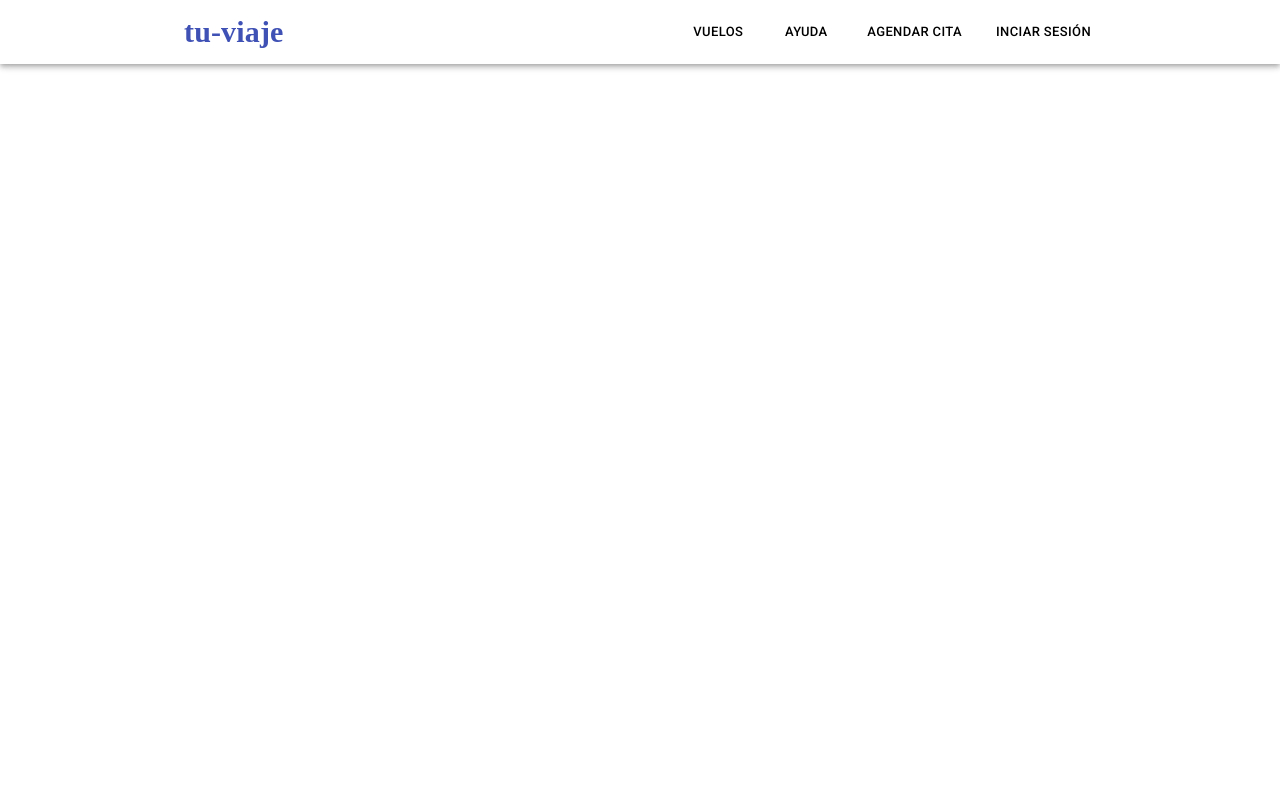
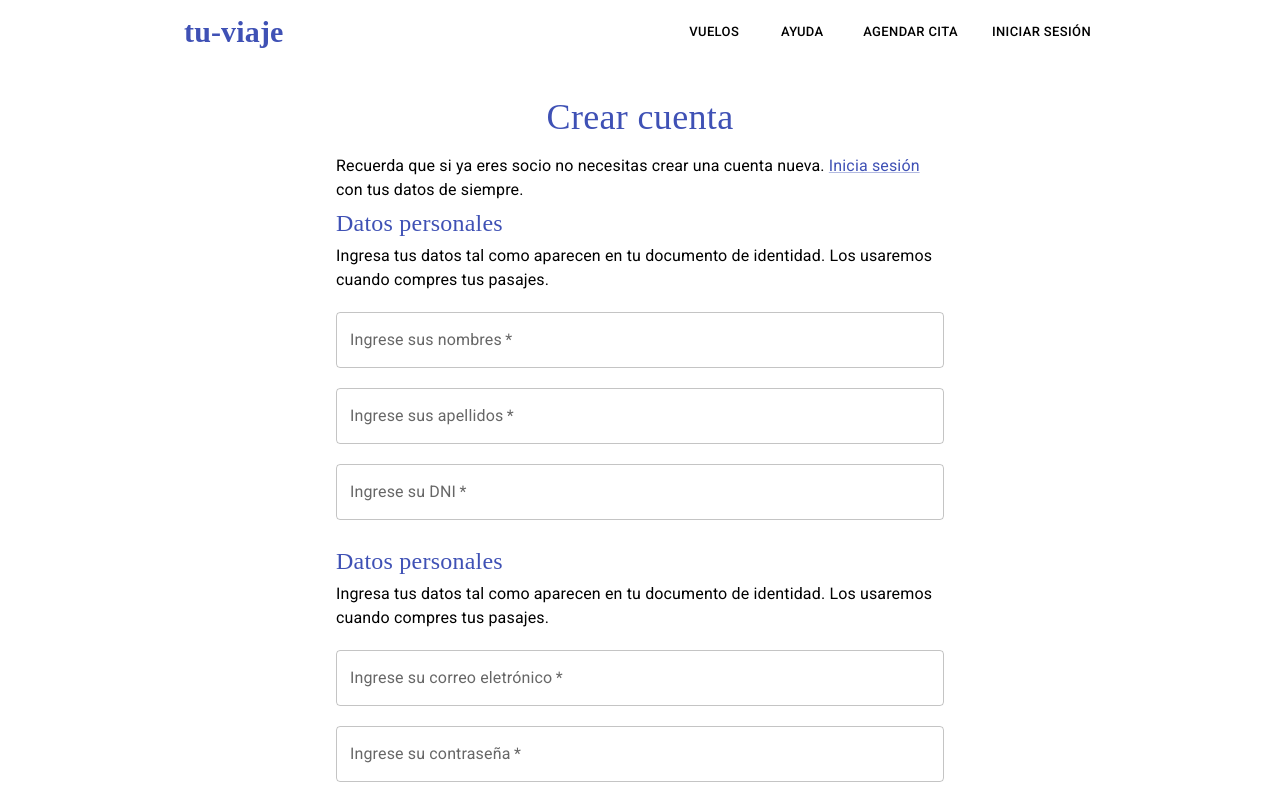
Before and after one commit to fraannco/aerolinea-tu-viaje, a React (Create React App) app in the folder Codigo/tu-viaje/: page /register in a window 1280 px wide. Shown: the top 800 px of the page. Built offline with nearby package versions, Linux system fonts and the light colour scheme.

Commit message:
Formulario de registro

```diff
--- a/Codigo/tu-viaje/src/App.js
+++ b/Codigo/tu-viaje/src/App.js
@@ -5,7 +5,8 @@ import {
 } from 'react-router-dom';
 import Navbar from './Components/Navbar';
 import Inicio from './Pages/Inicio'
-import Login from './Pages/Login';
+import LoginPage from './Pages/Login';
+import RegisterPage from './Pages/Register';
 
 function App() {
   return (
@@ -15,7 +16,8 @@ function App() {
       </div>
       <Routes>
         <Route exact path="/" element={<Inicio/>}/>
-        <Route exact path="/login" element={<Login />}/>
+        <Route exact path="/login" element={<LoginPage />}/>
+        <Route exact path="/register" element={<RegisterPage />}/>
       </Routes>
     </Router>
   );
--- a/Codigo/tu-viaje/src/Components/Cards/RecomendationNational.jsx
+++ b/Codigo/tu-viaje/src/Components/Cards/RecomendationNational.jsx
@@ -1,3 +1,4 @@
+import React from "react";
 import { Button, Grid, Typography } from "@mui/material";
 import { Box } from "@mui/system";
 import MediaCard from "./MediaCard";
--- a/Codigo/tu-viaje/src/Components/Cards/Recommendation.jsx
+++ b/Codigo/tu-viaje/src/Components/Cards/Recommendation.jsx
@@ -1,3 +1,4 @@
+import React from "react";
 import { Button, Grid, Typography } from "@mui/material";
 import { Box } from "@mui/system";
 import MediaCard from "./MediaCard";
--- a/Codigo/tu-viaje/src/Components/Navbar.jsx
+++ b/Codigo/tu-viaje/src/Components/Navbar.jsx
@@ -5,7 +5,7 @@ import React from "react";
 const Navbar = () => {
   return (
     <Box sx={{ flexGrow: 1 }}>
-      <AppBar position="static" style={{ background: "#fff" }}>
+      <AppBar position="static" style={{ background: "#fff", boxShadow: "none" }}>
         <Toolbar sx={{ mx: 20 }}>
           <Typography
             variant="h6"
@@ -63,7 +63,9 @@ const Navbar = () => {
             sx={{ ml: 3 }}
             style={{ color: "#000" }}
           >
-            Inciar Sesión
+            <Link underline="none" href="/login" style={{ color: "#000" }}>
+              Iniciar Sesión
+            </Link>
           </Button>
         </Toolbar>
       </AppBar>
--- a/Codigo/tu-viaje/src/Components/auth/Login.jsx
+++ b/Codigo/tu-viaje/src/Components/auth/Login.jsx
@@ -1,4 +1,4 @@
-import React from "react";
+import React, { useState } from "react";
 import {
   Button,
   Grid,
@@ -8,6 +8,9 @@ import {
   Typography,
 } from "@mui/material";
 const Login = () => {
+  const [email, setEmail] = useState("");
+  const [password, setPassword] = useState("");
+
   const paperStyle = {
     padding: 20,
     width: "600px",
@@ -56,6 +59,7 @@ const Login = () => {
           </Grid>
         </Grid>
         <Grid p={1}>
+          <form>
             <Grid style={{ padding: "5px" }}>
               <TextField
                 id="outlined-required"
@@ -64,6 +68,8 @@ const Login = () => {
                 type="email"
                 fullWidth
                 required
+                value={email}
+                onChange={(e) => setEmail(e.target.value)}
               />
             </Grid>
             <Grid style={{ padding: "5px" }}>
@@ -74,15 +80,10 @@ const Login = () => {
                 type="password"
                 fullWidth
                 required
+                value={password}
+                nChange={(e) => setPassword(e.target.value)}
               />
             </Grid>
-        </Grid>
-        <Grid p={2} align="right">
-          <Typography>
-            <Link href="#">¿Olvidaste tu contraseña?</Link>
-          </Typography>
-        </Grid>
-        <Grid p={2}>
             <Button
               type="submit"
               color="primary"
@@ -93,6 +94,14 @@ const Login = () => {
             >
               Iniciar Sesión
             </Button>
+          </form>
+        </Grid>
+        <Grid p={2} align="right">
+          <Typography>
+            <Link href="#">¿Olvidaste tu contraseña?</Link>
+          </Typography>
+        </Grid>
+        <Grid p={2}>
           <Button
             type="submit"
             color="primary"
--- /dev/null
+++ b/Codigo/tu-viaje/src/Components/auth/Register.jsx
@@ -0,0 +1,214 @@
+import DatePicker from "@mui/lab/DatePicker";
+import LocalizationProvider from "@mui/lab/LocalizationProvider";
+import AdapterDateFns from "@mui/lab/AdapterDateFns";
+import { Box, Button, Grid, Link, TextField, Typography } from "@mui/material";
+import { makeStyles } from "@mui/styles";
+import React from "react";
+
+const useStyles = makeStyles({
+  field: {
+    marginTop: 20,
+    marginBottom: 20,
+    display: "block",
+  },
+  container: {
+    padding: "2em",
+    justifyContent: "center",
+  },
+});
+
+const Register = () => {
+  const classes = useStyles();
+
+  const [nombres, setNombres] = React.useState("");
+  const [apellidos, setApellidos] = React.useState("");
+  const [DNI, setDNI] = React.useState("");
+  const [fechaNacimiento, setFechaNacimiento] = React.useState(new Date());
+  const [correo, setCorreo] = React.useState("");
+  const [password, setPassword] = React.useState("");
+  const [password2, setPassword2] = React.useState("");
+  const [error, setError] = React.useState(false)
+
+  const handleSubmit = (e) => {
+    e.preventDefault();
+    if(password===password2){
+      const cuenta = {
+        nombres: nombres,
+        apellidos: apellidos,
+        dni: DNI,
+        fechaNacimiento: fechaNacimiento,
+        email: correo,
+        password: password
+      };
+      console.log(
+        `Nombres del cliente: ${cuenta.nombres}\nApellidos del cliente: ${cuenta.apellidos} \nDNI del cliente: ${cuenta.dni} \nCorreo: ${cuenta.correo} \nContraseña: ${cuenta.password}`
+      );
+    }else setError(true)
+
+  };
+
+  return (
+    <div>
+      <Grid
+        container
+        direction="row"
+        justify="center"
+        align="center"
+        className={classes.container}
+      >
+        <Grid item xs={12} sm={8} md={6}>
+          <Box>
+            <form onSubmit={handleSubmit}>
+              <Grid item xs={12} justify="center" align="center">
+                <Typography
+                  style={{
+                    fontFamily: "Raleway",
+                    fontStyle: "bold",
+                    fontWeight: "500",
+                    fontSize: "36px",
+                    lineHeight: "42px",
+                    color: "#3F51B5",
+                  }}
+                >
+                  Crear cuenta
+                </Typography>
+              </Grid>
+              <Grid item xs={12} justify="left" align="left" mt={2}>
+                <Typography>
+                  Recuerda que si ya eres socio no necesitas crear una cuenta
+                  nueva. <Link>Inicia sesión</Link> con tus datos de siempre.
+                </Typography>
+                <Typography
+                  style={{
+                    fontFamily: "Raleway",
+                    fontStyle: "normal",
+                    fontWeight: "500",
+                    fontSize: "24px",
+                    lineHeight: "42px",
+                    color: "#3F51B5",
+                  }}
+                >
+                  Datos personales
+                </Typography>
+                <Typography>
+                  Ingresa tus datos tal como aparecen en tu documento de
+                  identidad. Los usaremos cuando compres tus pasajes.
+                </Typography>
+              </Grid>
+              <TextField
+                onChange={(e) => setNombres(e.target.value)}
+                value={nombres}
+                className={classes.field}
+                label="Ingrese sus nombres"
+                variant="outlined"
+                color="secondary"
+                fullWidth
+                required
+              />
+              <TextField
+                onChange={(e) => setApellidos(e.target.value)}
+                value={apellidos}
+                className={classes.field}
+                label="Ingrese sus apellidos"
+                variant="outlined"
+                color="secondary"
+                fullWidth
+                required
+              />
+              <TextField
+                onChange={(e) => setDNI(e.target.value)}
+                value={DNI}
+                className={classes.field}
+                label="Ingrese su DNI"
+                variant="outlined"
+                color="secondary"
+                type="number"
+                fullWidth
+                required
+              />
+              <LocalizationProvider dateAdapter={AdapterDateFns}>
+                <DatePicker
+                  disableFuture
+                  label="Responsive"
+                  openTo="year"
+                  views={["year", "month", "day"]}
+                  value={fechaNacimiento}
+                  onChange={(newValue) => {
+                    setFechaNacimiento(newValue);
+                  }}
+                  renderInput={(params) => <TextField {...params} fullWidth />}
+                />
+              </LocalizationProvider>
+              <Grid item xs={12} justify="left" align="left" mt={2}>
+                <Typography
+                  style={{
+                    fontFamily: "Raleway",
+                    fontStyle: "normal",
+                    fontWeight: "500",
+                    fontSize: "24px",
+                    lineHeight: "42px",
+                    color: "#3F51B5",
+                  }}
+                >
+                  Datos personales
+                </Typography>
+                <Typography>
+                  Ingresa tus datos tal como aparecen en tu documento de
+                  identidad. Los usaremos cuando compres tus pasajes.
+                </Typography>
+              </Grid>
+
+              <TextField
+                onChange={(e) => setCorreo(e.target.value)}
+                value={correo}
+                className={classes.field}
+                label="Ingrese su correo eletrónico"
+                variant="outlined"
+                color="secondary"
+                type="email"
+                fullWidth
+                required
+              />
+              <TextField
+                onChange={(e) => setPassword(e.target.value)}
+                value={password}
+                className={classes.field}
+                label="Ingrese su contraseña"
+                variant="outlined"
+                color="secondary"
+                type="password"
+                error={error}
+                fullWidth
+                required
+              />
+              <TextField
+                onChange={(e) => setPassword2(e.target.value)}
+                value={password2}
+                className={classes.field}
+                label="Confirme su contraseña"
+                variant="outlined"
+                color="secondary"
+                type="password"
+                error={error}
+                fullWidth
+                required
+              />
+
+              <Button
+                type="submit"
+                color="primary"
+                size="large"
+                variant="outlined"
+                fullWidth
+              >
+                Registrarse
+              </Button>
+            </form>
+          </Box>
+        </Grid>
+      </Grid>
+    </div>
+  );
+};
+
+export default Register;
--- /dev/null
+++ b/Codigo/tu-viaje/src/Pages/Register/index.jsx
@@ -0,0 +1,14 @@
+import React from "react";
+import Register from "../../Components/auth/Register";
+import Footer from "../../Components/Footer";
+
+const RegisterPage = () => {
+  return (
+    <div>
+      <Register />
+      <Footer />
+    </div>
+  );
+};
+
+export default RegisterPage;
```
Lines whose indentation alone changed are shown as unchanged.
